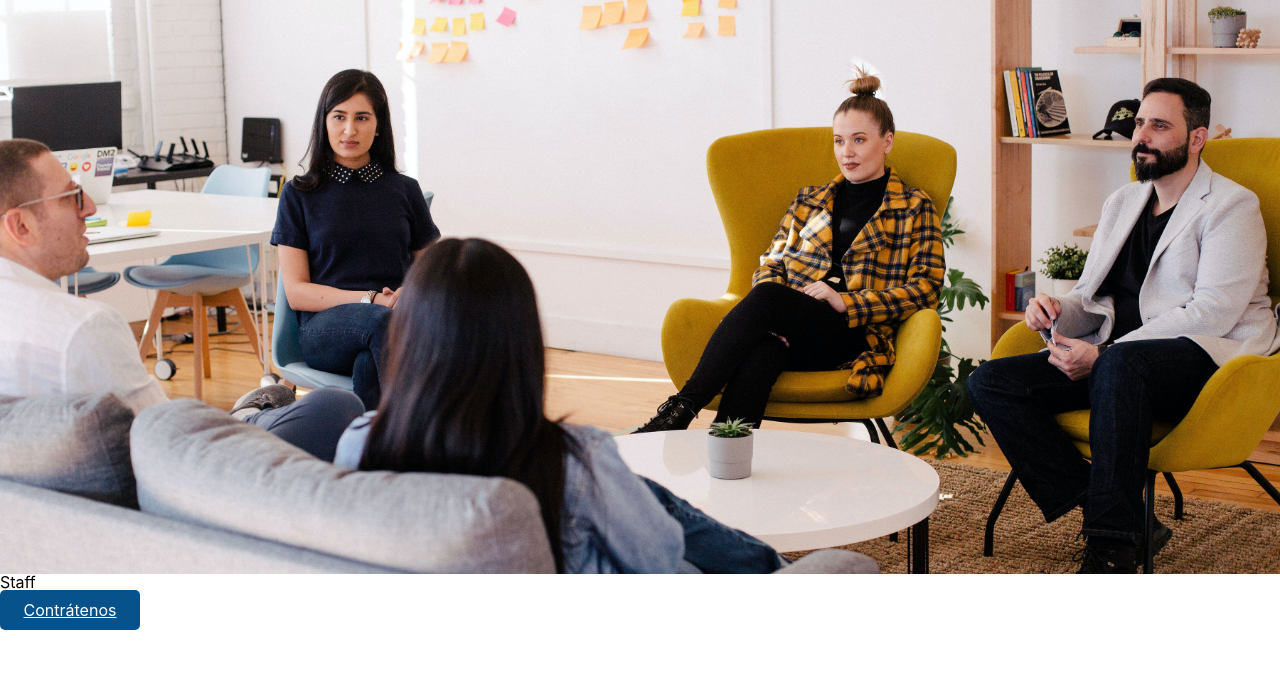
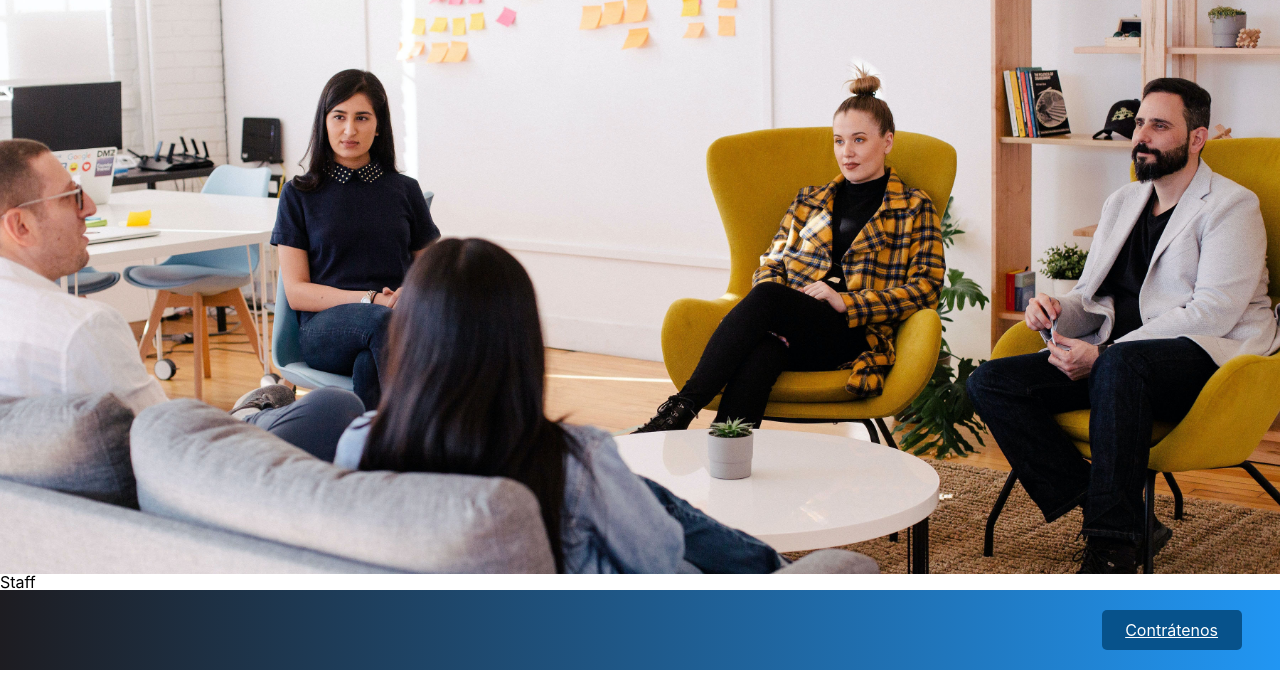
Before and after one commit to ssebastianvindas/CR-Dev, a plain HTML site: page index.html in a window 1280 px wide. Shown: the part 106-800 px from the top of the page. Drawn offline with Linux system fonts and the light colour scheme; a web font is replaced by a local one.

Commit message:
Update index.css

```diff
--- a/css/index.css
+++ b/css/index.css
@@ -11,6 +11,17 @@
     height: 600px;
     justify-content: center;
     padding-left: 3%;
+}
+
+.footer {
+    align-items: center;
+    background-image: linear-gradient(to right, #1d1c21, #2196F3);
+    display: flex;
+    justify-content: right;
+    align-items: center;
+    padding-right: 3%;
+    padding-left: 3%;
+    height: 80px;
 }
 
 .footer .btn-celeste {
```
